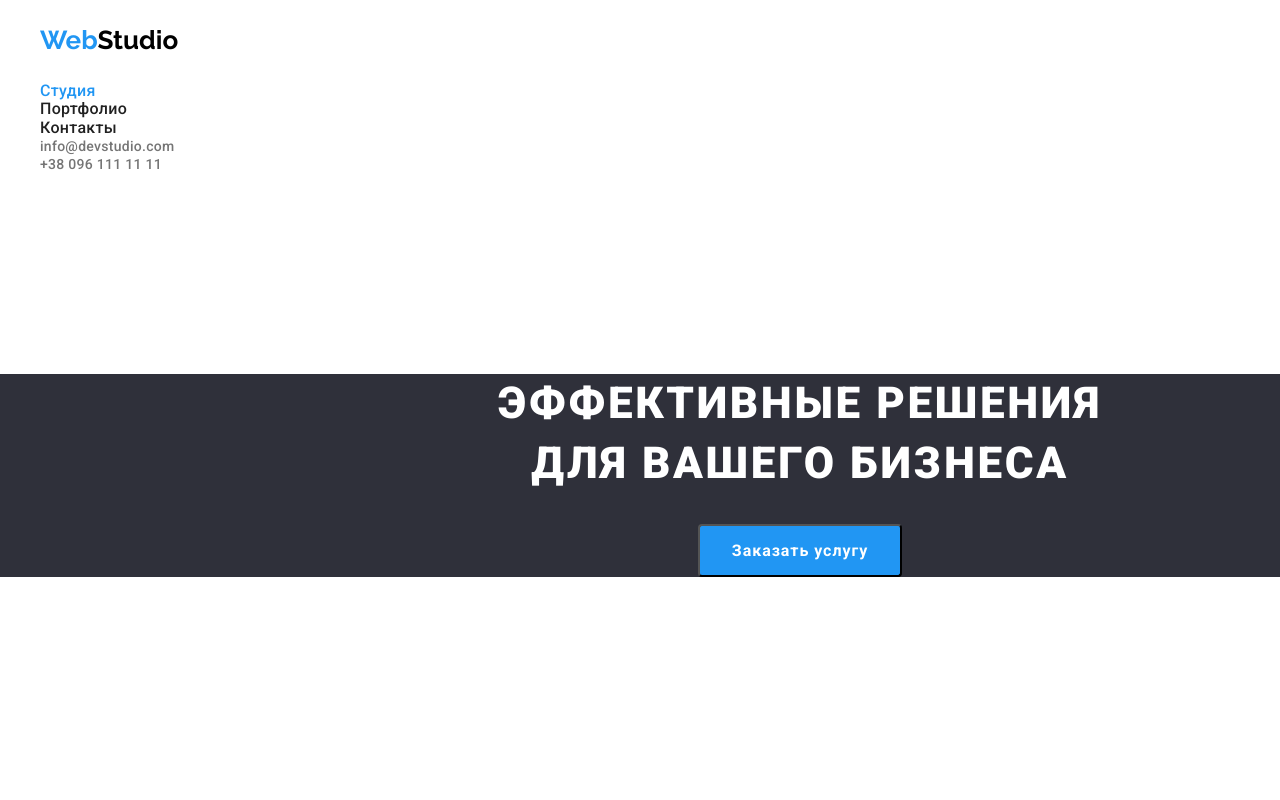
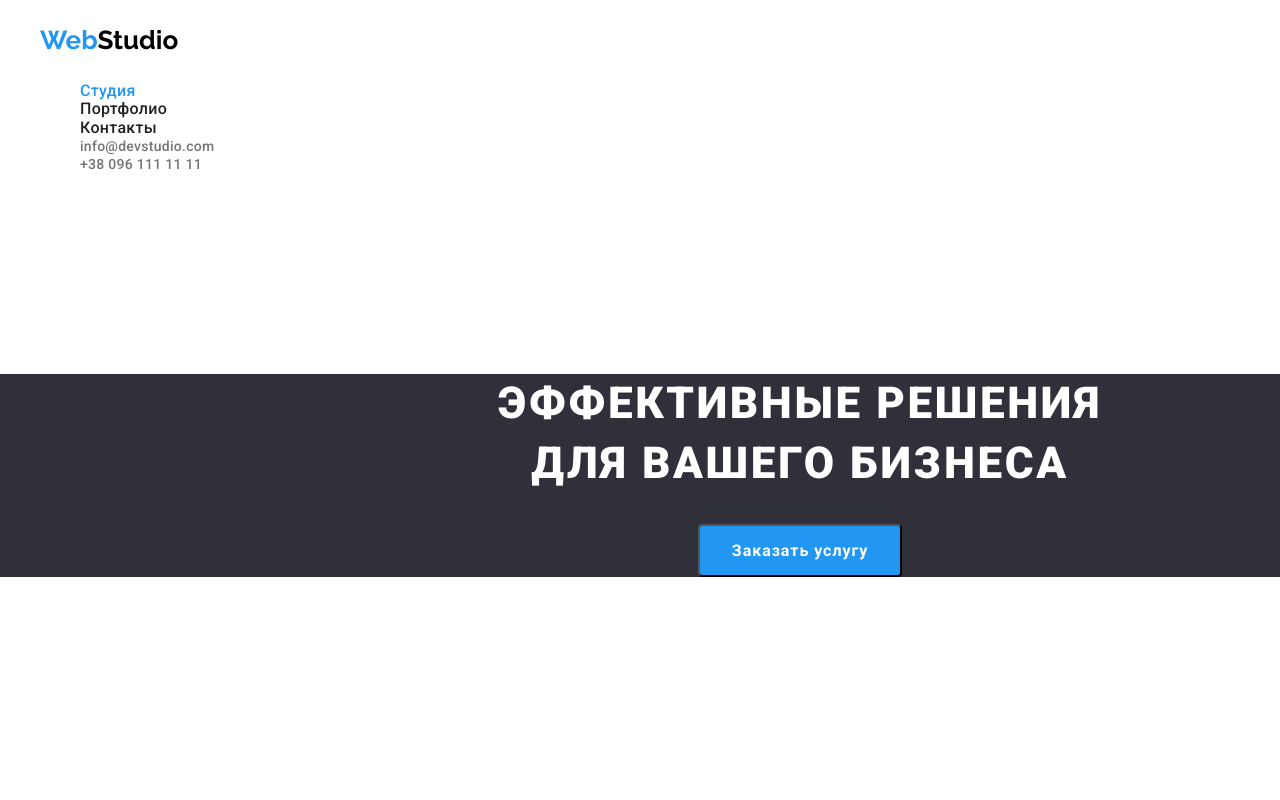
Before and after one commit to Anastasiia-stzn/goit-markup-hw-03, a plain HTML site: page index.html in a window 1280 px wide. Shown: the top 800 px of the page. Drawn offline with nearby package versions, Linux system fonts and the light colour scheme.

Commit message:
Update styles.css

```diff
--- a/css/styles.css
+++ b/css/styles.css
@@ -36,19 +36,11 @@ body {
 }
 
 
-h1,
-h2,
-h3,
-ul,
-li {
-    margin: 0;
-    padding: 0;
-}
-
-
 .list {
     list-style: none;
     text-decoration: none;
+    margin: 0;
+
 
 }
 
```
